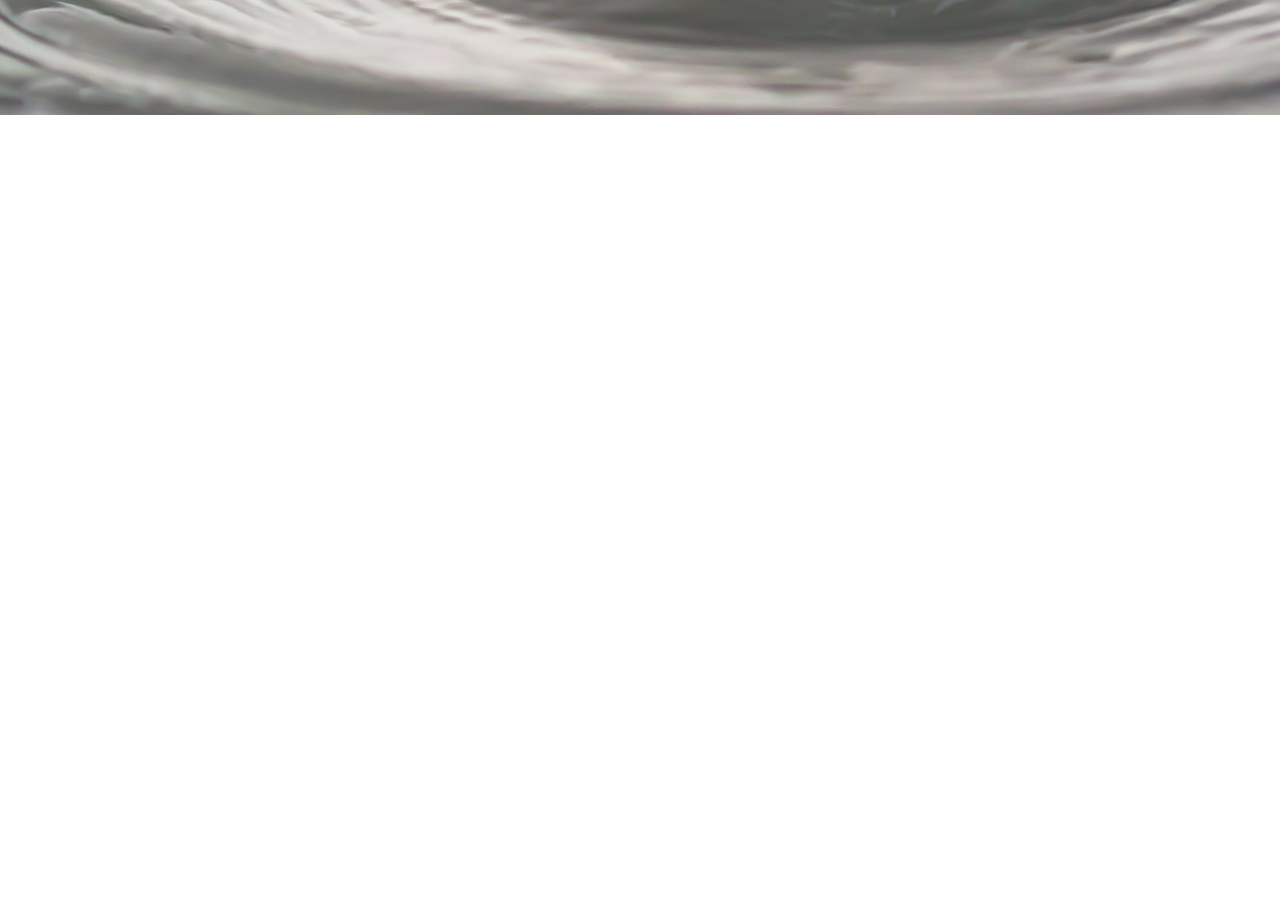
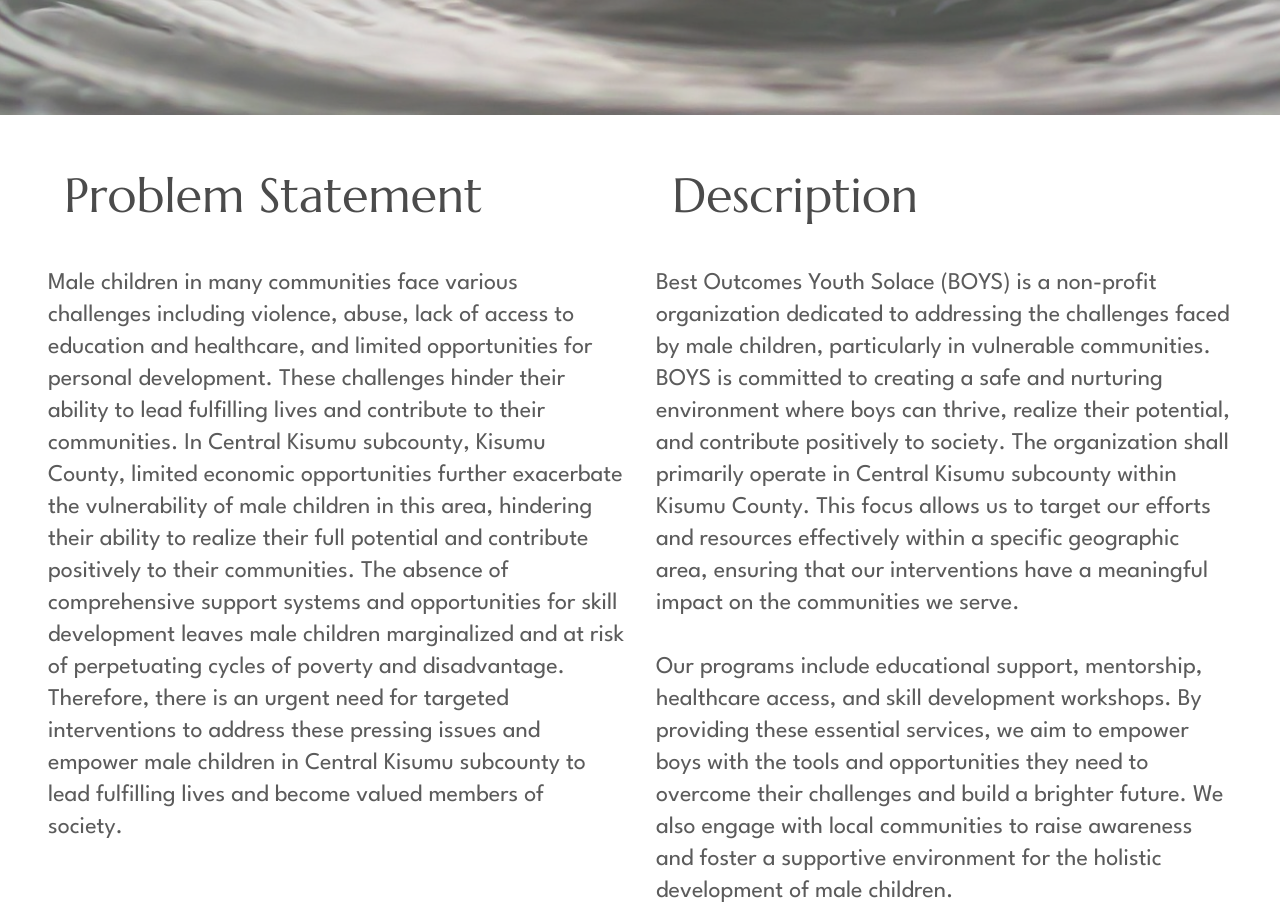
Before and after one commit to KaizeninCode/boys, a Next.js app: page / in a window 1280 px wide. Shown: the part 685-1608 px from the top of the page. Built offline with nearby package versions, Linux system fonts and the light colour scheme.

Commit message:
About section

```diff
--- a/app/components/About.tsx
+++ b/app/components/About.tsx
@@ -2,10 +2,55 @@
 
 const About = () => {
   return (
-    <section
-      className="flex-1 min-h-screen opacity-70 px-12 py-4"
-      id="About"
-    ></section>
+    <section className="flex-1 min-h-screen opacity-70 px-12 py-4" id="about">
+      <div className="grid grid-cols-2 gap-8 mt-6">
+        <div>
+          <h1 className="font-marcellus text-5xl mb-8 bg-white text-black w-fit p-4 rounded-lg">
+            Problem Statement
+          </h1>
+          <p className="text-2xl">
+            Male children in many communities face various challenges including
+            violence, abuse, lack of access to education and healthcare, and
+            limited opportunities for personal development. These challenges
+            hinder their ability to lead fulfilling lives and contribute to
+            their communities. In Central Kisumu subcounty, Kisumu County,
+            limited economic opportunities further exacerbate the vulnerability
+            of male children in this area, hindering their ability to realize
+            their full potential and contribute positively to their communities.
+            The absence of comprehensive support systems and opportunities for
+            skill development leaves male children marginalized and at risk of
+            perpetuating cycles of poverty and disadvantage. Therefore, there is
+            an urgent need for targeted interventions to address these pressing
+            issues and empower male children in Central Kisumu subcounty to lead
+            fulfilling lives and become valued members of society.
+          </p>
+        </div>
+        <div>
+          <h1 className="text-5xl font-marcellus mb-8 bg-white text-black w-fit p-4 rounded-lg">
+            Description
+          </h1>
+          <p className="text-2xl">
+            Best Outcomes Youth Solace (BOYS) is a non-profit organization
+            dedicated to addressing the challenges faced by male children,
+            particularly in vulnerable communities. BOYS is committed to
+            creating a safe and nurturing environment where boys can thrive,
+            realize their potential, and contribute positively to society. The
+            organization shall primarily operate in Central Kisumu subcounty
+            within Kisumu County. This focus allows us to target our efforts and
+            resources effectively within a specific geographic area, ensuring
+            that our interventions have a meaningful impact on the communities
+            we serve. <br /> <br />
+            Our programs include educational support, mentorship, healthcare
+            access, and skill development workshops. By providing these
+            essential services, we aim to empower boys with the tools and
+            opportunities they need to overcome their challenges and build a
+            brighter future. We also engage with local communities to raise
+            awareness and foster a supportive environment for the holistic
+            development of male children.
+          </p>
+        </div>
+      </div>
+    </section>
   );
 };
 
--- a/app/layout.tsx
+++ b/app/layout.tsx
@@ -13,7 +13,7 @@
 }>) {
   return (
     <html lang="en">
-      <body className="font-spartan">{children}</body>
+      <body className="font-spartan scroll-smooth">{children}</body>
     </html>
   );
 }
```
